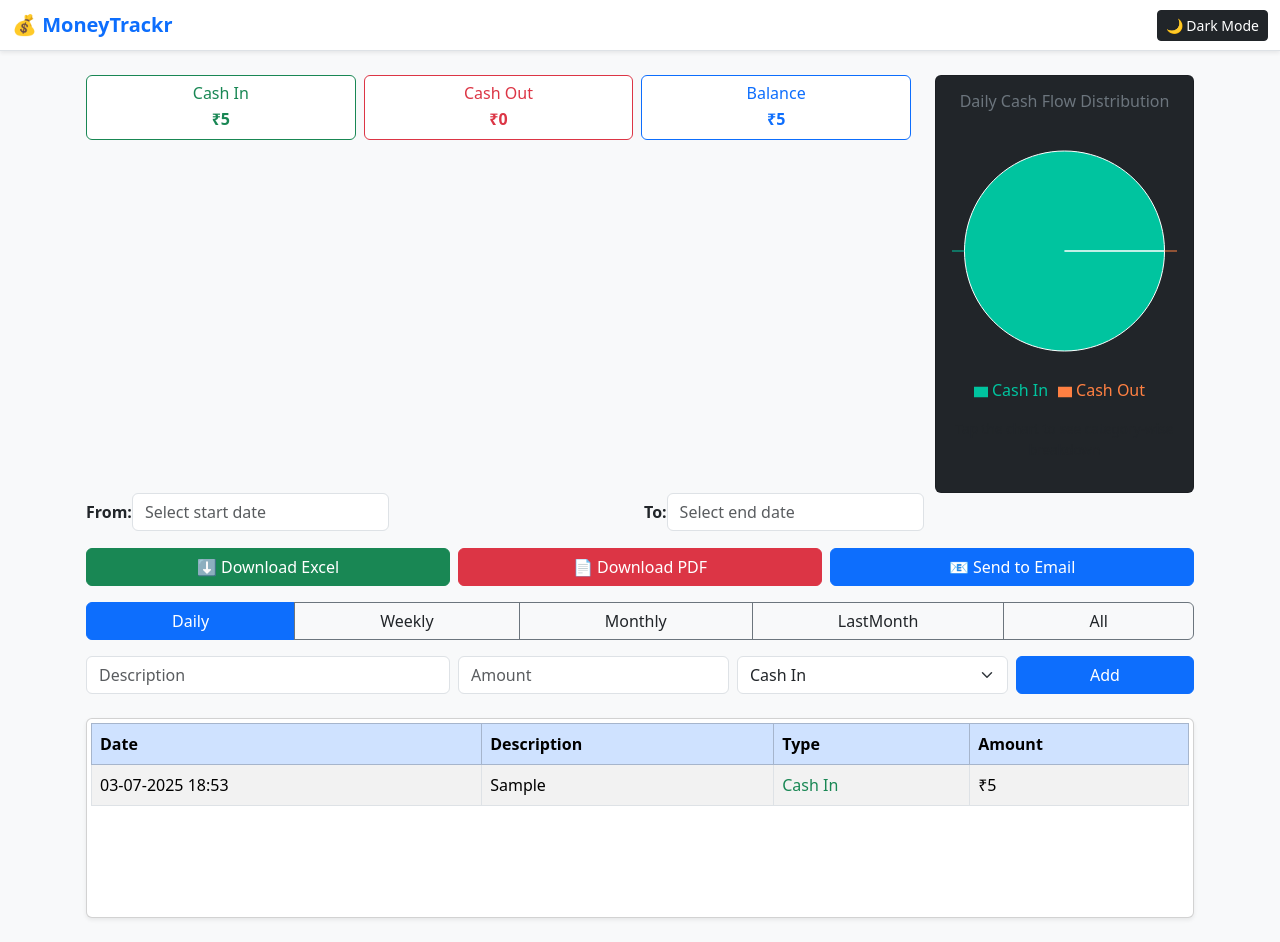
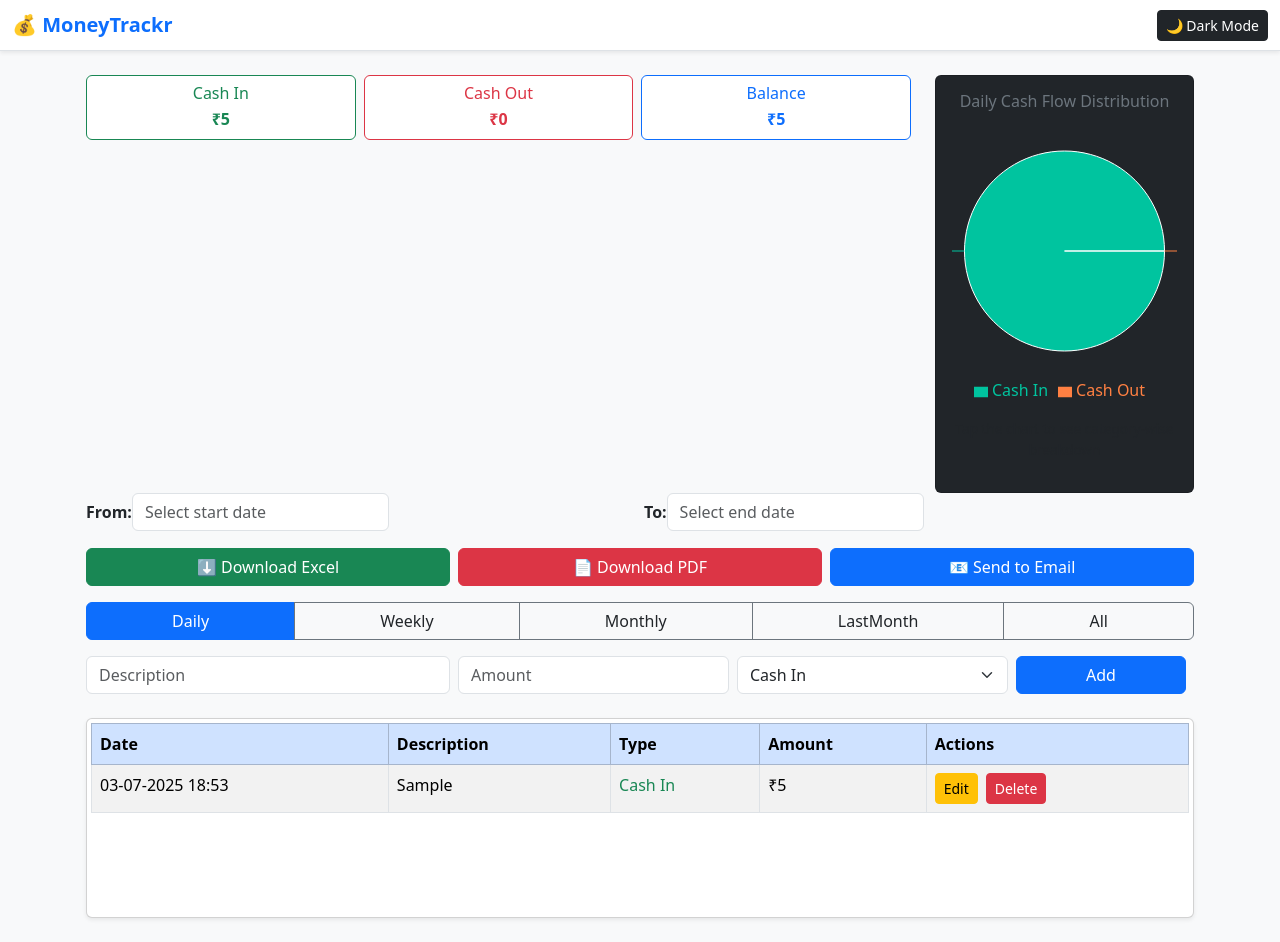
Before and after one commit to mosin11/moneytrackr, a React (Create React App) app: page / in a window 1280 px wide. Both pictures are taken after typing "Sample", "5" into the empty fields and a click on the button "Add". Built offline with nearby package versions, Linux system fonts and the light colour scheme.

Commit message:
Initial commit

```diff
--- a/src/App.js
+++ b/src/App.js
@@ -3,8 +3,6 @@ import 'react-datepicker/dist/react-datepicker.css';
 import './App.css';
 import { ThemeContext } from './ThemeContext';
 import API_ENDPOINTS from './config';
-import * as XLSX from 'xlsx-js-style';
-import { saveAs } from 'file-saver';
 import { exportToExcel } from './utils/exportExcel';
 
 // Components
@@ -23,13 +21,13 @@ function App() {
     cashIn,
     cashOut,
     editId,
+    editTxn,
+    setEditTxn,
     setFormType,
     setDescription,
     setCashIn,
     setCashOut,
     startEdit,
-    cancelEdit,
-    deleteTransaction,
     submitTransaction,
     setTransactions,
   } = useTransactions();
@@ -53,6 +51,18 @@ function App() {
   const addTransaction = (txn) => {
 
     setTransactions([txn, ...transactions]);
+  };
+  const updateTransaction = (updatedTxn) => {
+    setTransactions(transactions.map(t => (t.id === updatedTxn.id ? updatedTxn : t)));
+    setEditTxn(null);
+  };
+  const deleteTransaction = (id) => {
+    if (window.confirm('Are you sure you want to delete this transaction?')) {
+      setTransactions(transactions.filter(t => t.id !== id));
+    }
+  };
+  const cancelEdit = () => {
+    setEditTxn(null);
   };
 
   const formatDate = (d) => {
@@ -250,8 +260,19 @@ function App() {
         <TabFilter activeTab={activeTab} setActiveTab={setActiveTab} darkMode={darkMode} />
 
         {/* Transactions */}
-        <TransactionForm addTransaction={addTransaction} />
-        <TransactionList transactions={filteredTransactions} darkMode={darkMode} />
+
+        <TransactionForm
+          addTransaction={addTransaction}
+          editTxn={editTxn}
+          updateTransaction={updateTransaction}
+          cancelEdit={cancelEdit}
+        />
+        <TransactionList
+          transactions={filteredTransactions}
+          darkMode={darkMode}
+          onEdit={setEditTxn}
+          onDelete={deleteTransaction}
+        />
       </div>
     </>
   );
--- a/src/components/TransactionForm.js
+++ b/src/components/TransactionForm.js
@@ -1,9 +1,17 @@
-import React, { useState } from 'react';
+import React, { useState, useEffect } from 'react';
 
-function TransactionForm({ addTransaction }) {
+function TransactionForm({ addTransaction, editTxn, updateTransaction, cancelEdit }) {
     const [amount, setAmount] = useState('');
     const [desc, setDesc] = useState('');
     const [type, setType] = useState('in');
+
+    useEffect(() => {
+        if (editTxn) {
+            setAmount(editTxn.amount);
+            setDesc(editTxn.desc);
+            setType(editTxn.type);
+        }
+    }, [editTxn]);
 
     function formatDate(d) {
         const date = new Date(d);
@@ -14,21 +22,28 @@ function TransactionForm({ addTransaction }) {
         const min = String(date.getMinutes()).padStart(2, '0');
         return `${dd}-${mm}-${yyyy} ${hh}:${min}`;
     }
+
     const handleSubmit = (e) => {
-
         e.preventDefault();
         if (!amount || !desc) return;
 
         const txn = {
-            id: formatDate(Date.now()),
+            id: editTxn ? editTxn.id : formatDate(Date.now()),
             amount: parseFloat(amount),
             desc,
             type,
             date: formatDate(new Date())
         };
-        addTransaction(txn);
+
+        if (editTxn) {
+            updateTransaction(txn);
+        } else {
+            addTransaction(txn);
+        }
+
         setAmount('');
         setDesc('');
+        setType('in');
     };
 
     return (
@@ -40,15 +55,21 @@ function TransactionForm({ addTransaction }) {
                 <div className="col-md-3">
                     <input type="number" className="form-control" placeholder="Amount" value={amount} onChange={e => setAmount(e.target.value)} />
                 </div>
-
                 <div className="col-md-3">
                     <select className="form-select" value={type} onChange={e => setType(e.target.value)}>
                         <option value="in">Cash In</option>
                         <option value="out">Cash Out</option>
                     </select>
                 </div>
-                <div className="col-md-2">
-                    <button className="btn btn-primary w-100">Add</button>
+                <div className="col-md-2 d-flex">
+                    <button className="btn btn-primary me-2 w-100" type="submit">
+                        {editTxn ? 'Update' : 'Add'}
+                    </button>
+                    {editTxn && (
+                        <button type="button" className="btn btn-secondary" onClick={cancelEdit}>
+                            Cancel
+                        </button>
+                    )}
                 </div>
             </div>
         </form>
--- a/src/components/TransactionList.js
+++ b/src/components/TransactionList.js
@@ -1,13 +1,10 @@
 import React from 'react';
 
-function TransactionList({ transactions, darkMode }) {
-
+function TransactionList({ transactions, darkMode, onEdit, onDelete }) {
     return (
         <div className="card shadow-sm p-1 mb-4" style={{ minHeight: '200px' }}>
             {transactions.length === 0 ? (
-
                 <p className={`text-center my-4 ${darkMode ? 'text-dark' : 'text-muted'}`}>No transactions yet.</p>
-
             ) : (
                 <div className="table-responsive">
                     <table className={`table table-striped table-bordered mb-0 ${darkMode ? 'table-dark' : ''}`}>
@@ -17,6 +14,7 @@ function TransactionList({ transactions, darkMode }) {
                                 <th>Description</th>
                                 <th>Type</th>
                                 <th>Amount</th>
+                                <th>Actions</th>
                             </tr>
                         </thead>
                         <tbody>
@@ -28,6 +26,20 @@ function TransactionList({ transactions, darkMode }) {
                                         {txn.type === 'in' ? 'Cash In' : 'Cash Out'}
                                     </td>
                                     <td>₹{txn.amount}</td>
+                                    <td>
+                                        <button
+                                            className="btn btn-sm btn-warning me-2"
+                                            onClick={() => onEdit(txn)}
+                                        >
+                                            Edit
+                                        </button>
+                                        <button
+                                            className="btn btn-sm btn-danger"
+                                            onClick={() => onDelete(txn.id)}
+                                        >
+                                            Delete
+                                        </button>
+                                    </td>
                                 </tr>
                             ))}
                         </tbody>
@@ -35,7 +47,6 @@ function TransactionList({ transactions, darkMode }) {
                 </div>
             )}
         </div>
-
     );
 }
 
--- a/src/components/TransactionManager.js
+++ b/src/components/TransactionManager.js
@@ -8,6 +8,8 @@ export default function useTransactions() {
     const [description, setDescription] = useState('');
     const [cashIn, setCashIn] = useState('');
     const [cashOut, setCashOut] = useState('');
+    const [editTxn, setEditTxn] = useState(null);
+
 
     useEffect(() => {
         const saved = localStorage.getItem('transactionsList');
@@ -90,6 +92,9 @@ export default function useTransactions() {
         startEdit,
         cancelEdit,
         deleteTransaction,
-        submitTransaction
+        submitTransaction,
+        editTxn,
+        setEditTxn
+
     };
 }
```
